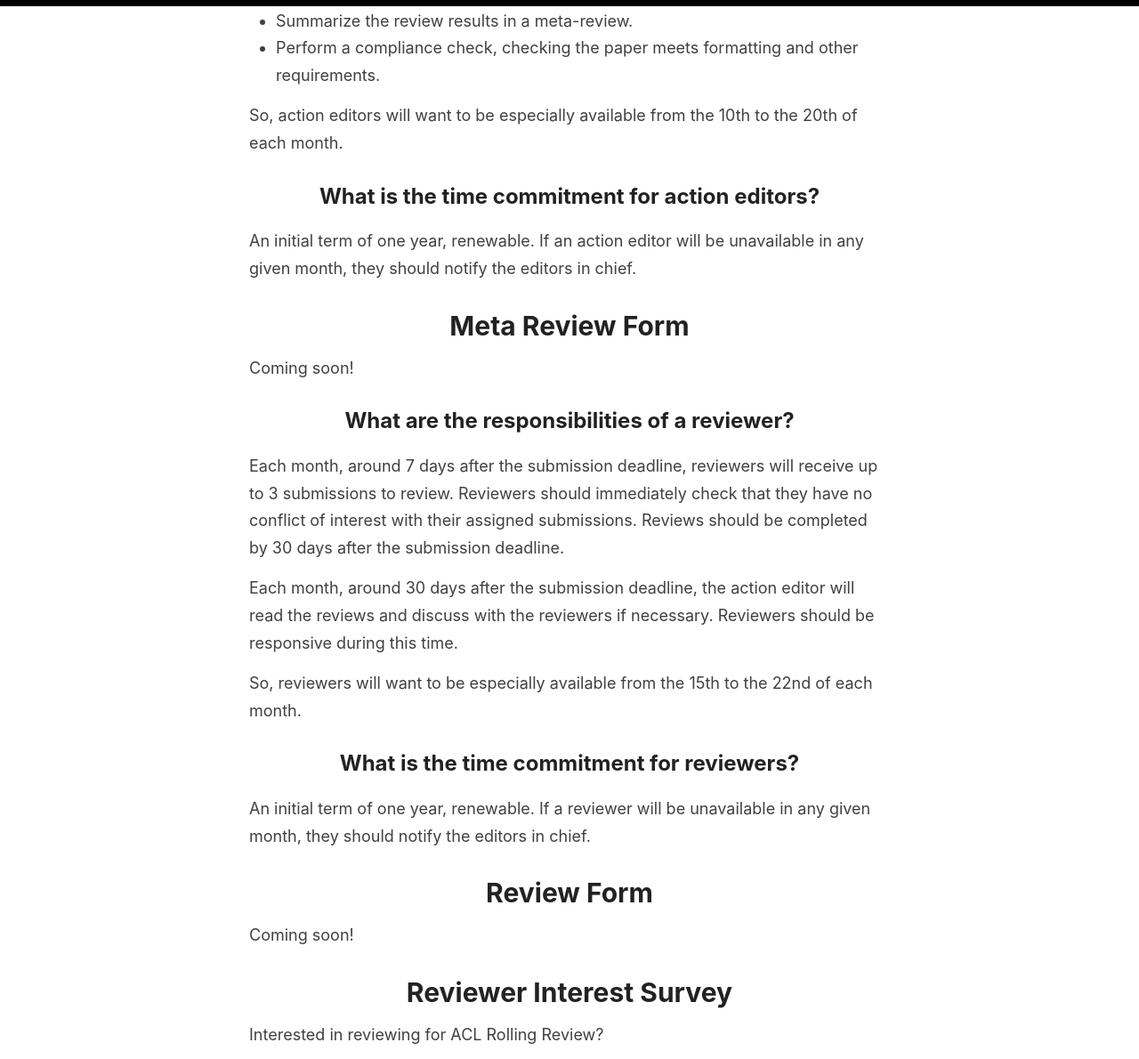
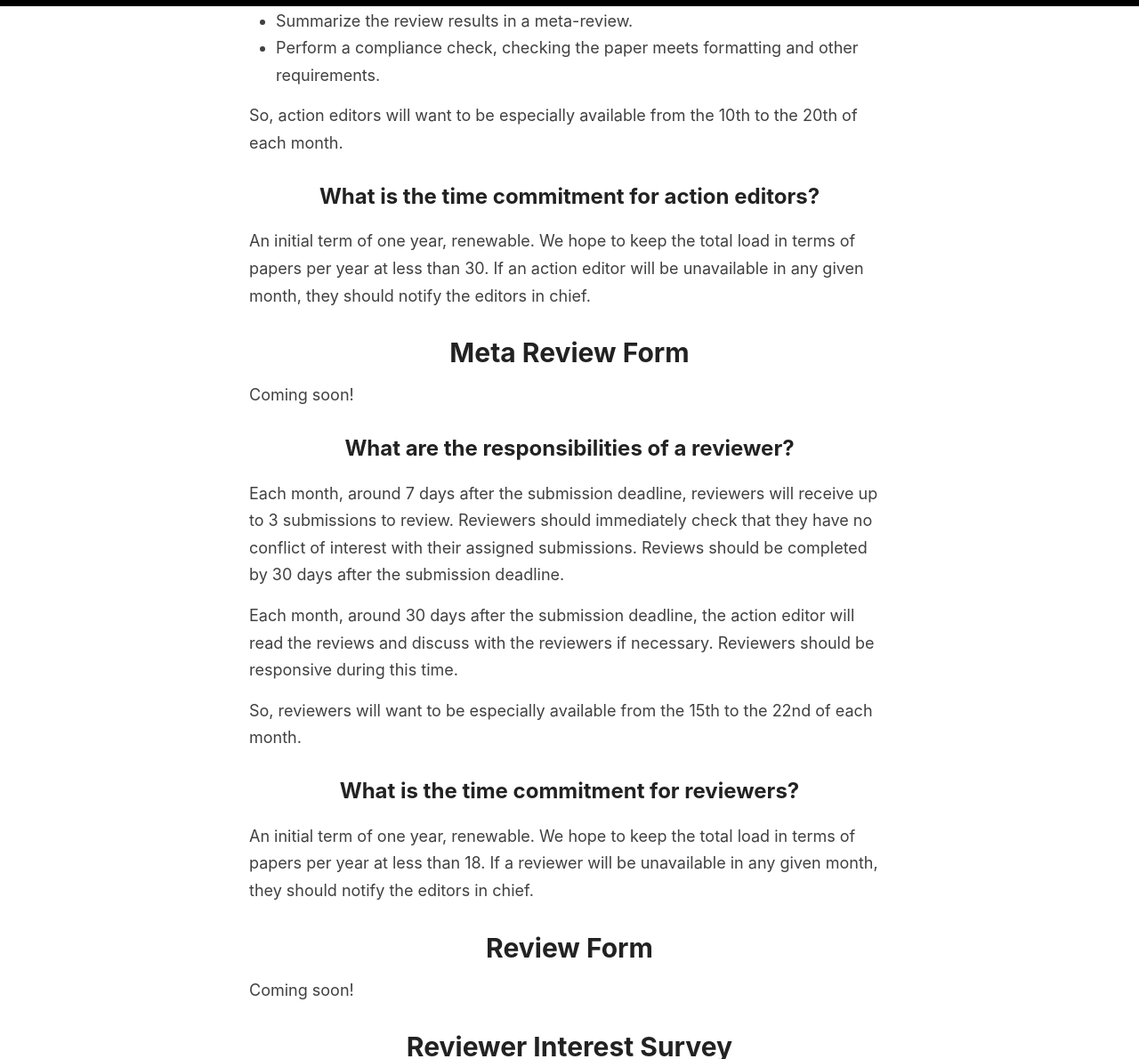
Before and after one commit to amitmerchant1990/reverie, a Jekyll site: the page built from reviewers.md, in a window 1280 px wide and 1400 px high, scrolled down 866 px, cut to the strip 0-1190 px from the top of the window. Shown: the whole strip at 89% size. Built offline with Jekyll 4.4.1, drawn with Linux system fonts in a browser that asks for light colours.

Commit message:
Update reviewers.md

```diff
--- a/reviewers.md
+++ b/reviewers.md
@@ -22,7 +22,7 @@ Each month, between 30 and 35 days after the submission deadline, the action edi
 So, action editors will want to be especially available from the 10th to the 20th of each month.
 
 ## What is the time commitment for action editors?
-An initial term of one year, renewable. If an action editor will be unavailable in any given month, they should notify the editors in chief.
+An initial term of one year, renewable. We hope to keep the total load in terms of papers per year at less than 30. If an action editor will be unavailable in any given month, they should notify the editors in chief.
 
 # Meta Review Form
 
@@ -37,7 +37,7 @@ Each month, around 30 days after the submission deadline, the action editor will
 So, reviewers will want to be especially available from the 15th to the 22nd of each month.
 
 ## What is the time commitment for reviewers?
-An initial term of one year, renewable. If a reviewer will be unavailable in any given month, they should notify the editors in chief.
+An initial term of one year, renewable. We hope to keep the total load in terms of papers per year at less than 18. If a reviewer will be unavailable in any given month, they should notify the editors in chief.
 
 # Review Form
 
```
